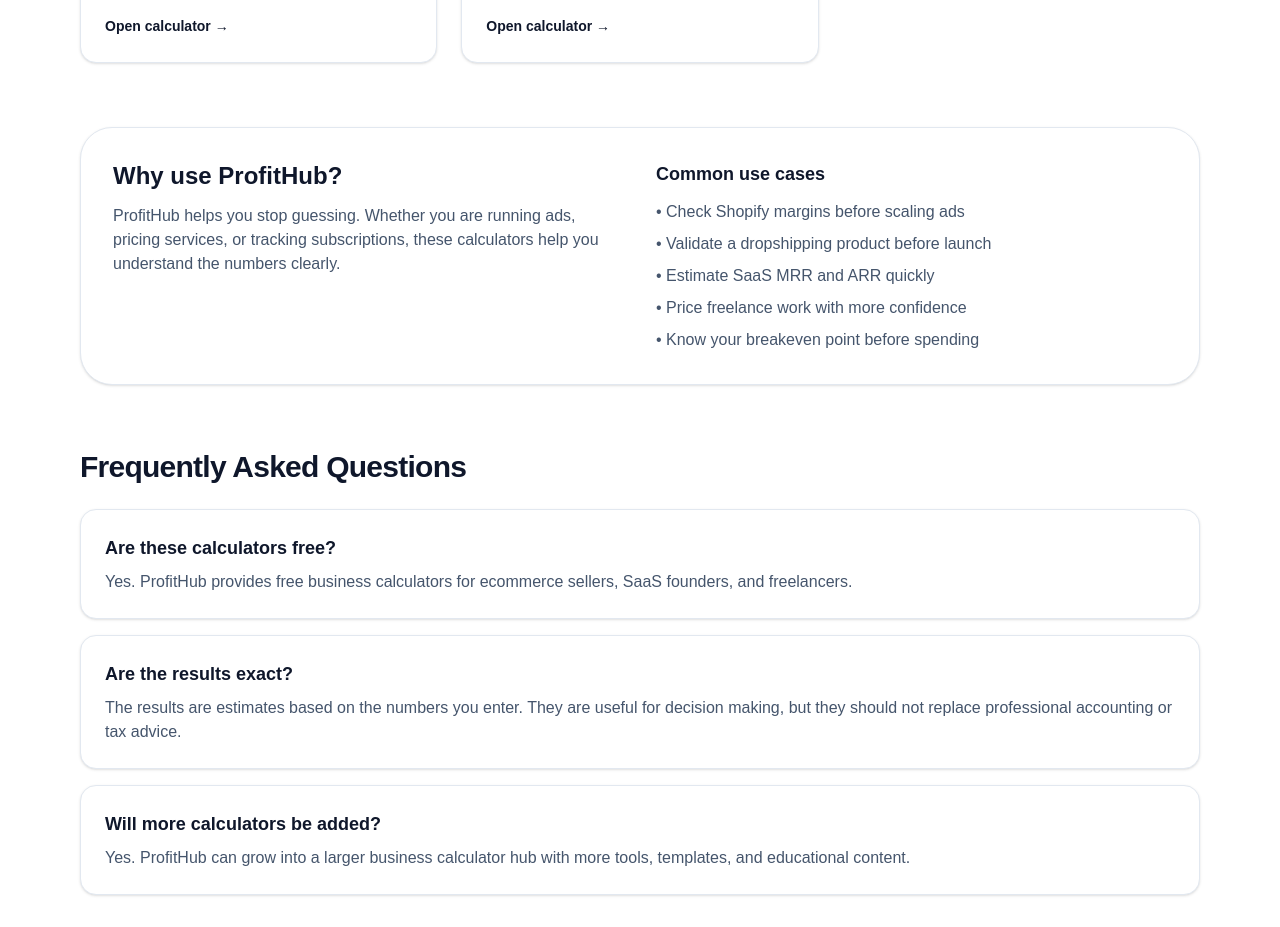
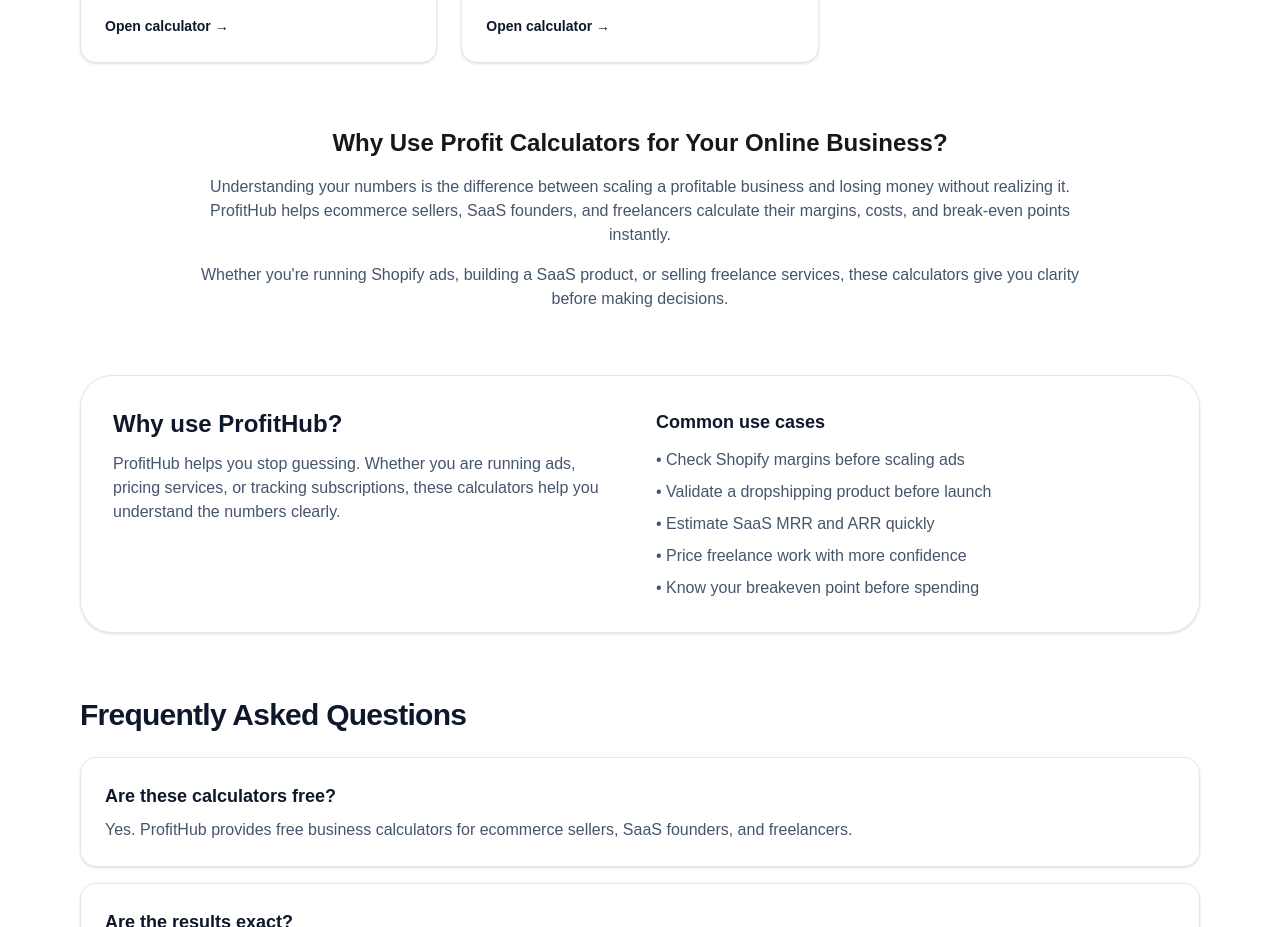
Before and after one commit to K3Jonass/profit-calculator-hub, a Next.js app: page / in a window 1280 px wide. Shown: the part 1260-2187 px from the top of the page. Built offline with nearby package versions, Linux system fonts and the light colour scheme.

Commit message:
add SEO section to homepage

```diff
--- a/app/page.tsx
+++ b/app/page.tsx
@@ -117,6 +117,22 @@
         </div>
       </section>
 
+
+<section className="mt-16 max-w-4xl mx-auto text-center">
+  <h2 className="text-2xl font-bold mb-4">
+    Why Use Profit Calculators for Your Online Business?
+  </h2>
+
+  <p className="text-slate-600 mb-4">
+    Understanding your numbers is the difference between scaling a profitable business and losing money without realizing it.
+    ProfitHub helps ecommerce sellers, SaaS founders, and freelancers calculate their margins, costs, and break-even points instantly.
+  </p>
+
+  <p className="text-slate-600">
+    Whether you're running Shopify ads, building a SaaS product, or selling freelance services, these calculators give you clarity before making decisions.
+  </p>
+</section>
+
       <section className="mt-16 grid gap-8 rounded-[2rem] border border-slate-200 bg-white p-8 shadow-sm md:grid-cols-2">
         <div>
           <h2 className="mb-3 text-2xl font-bold text-slate-900">
```
